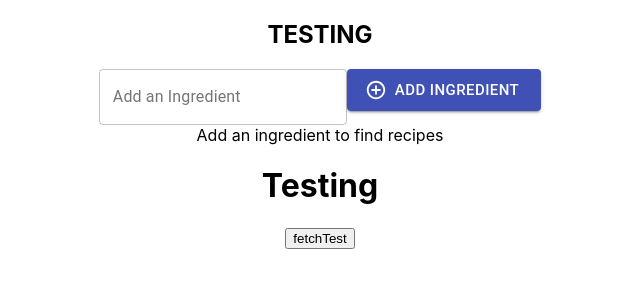
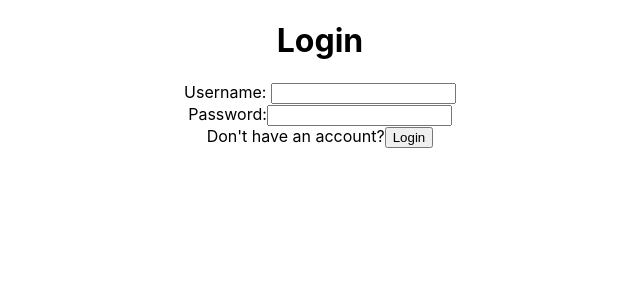
Before and after one commit to hannahtoth/yum-client, a React (Create React App) app: page / in a window 1280 px wide. Shown: the top 300 px of the page, without its empty margins (320-960 px from the left). Built offline with nearby package versions, Linux system fonts and the light colour scheme.

Commit message:
login/signup functionality

```diff
--- a/src/App.js
+++ b/src/App.js
@@ -1,14 +1,15 @@
 import {useState} from 'react';
 import './App.css';
 import AppLoggedIn from './components/AppLoggedIn';
+import Portal from './components/Portal';
 
 function App() {
 
-  const [loggedIn, setLoggedIn] = useState(true)
-
   return (
     <div className="App">
-      {loggedIn ? <AppLoggedIn /> : <></>}
+
+     {/* {loggedIn ? <AppLoggedIn /> : <Portal/>} */}
+     <Portal/>
     </div>
   );
 }
--- /dev/null
+++ b/src/components/Login.js
@@ -0,0 +1,31 @@
+import { useState } from 'react'
+import AppLoggedIn from './AppLoggedIn'
+
+const Login = (props) => {
+
+
+    return (
+        <>
+            {
+            props.loggedIn ?
+            <AppLoggedIn /> :
+                <form>
+                    <h1>Login</h1>
+                    <label>Username: </label>
+                    <input placeholder={props.username} onChange={e => props.setUsername(e.target.value)}></input>
+                    <br />
+
+                    <label>Password:</label>
+                    <input type="password" onChange={e => props.setPassword(e.target.value)}></input>
+                    <br />
+
+                    <a onClick={props.toggle}>Don't have an account?</a>
+                    <button type="button" onClick={props.loginForm}>Login</button>
+                </form>}
+
+        </>
+
+    )
+}
+
+export default Login
--- /dev/null
+++ b/src/components/Portal.js
@@ -0,0 +1,91 @@
+import { PinDropSharp } from '@material-ui/icons'
+import { useState, useEffect } from 'react'
+import Login from './Login'
+import Signup from './Signup'
+
+const Portal = () => {
+    const [showLogin, setShowLogin] = useState(true)
+    const [username, setUsername] = useState()
+    const [password, setPassword] = useState()
+    const [loggedIn, setLoggedIn] = useState(false)
+    const [sessionToken, setSessionToken] = useState('')
+
+
+    useEffect(() => {
+        if (localStorage.getItem('token')){
+            setSessionToken(localStorage.getItem('token'))
+            setLoggedIn(true)
+            console.log(localStorage)
+
+        }
+    }, [])
+
+
+
+    const toggleLoginSignup = () => {
+        setShowLogin(!showLogin)
+    }
+
+    const updateToken = (newToken) => {
+        localStorage.setItem('token', newToken)
+        setSessionToken(newToken)
+        console.log(newToken)
+        newToken ? setLoggedIn(true) : setLoggedIn(false)
+        console.log(sessionToken)
+    }
+
+    const loginForm = (e) => {
+        e.preventDefault()
+        console.log(`${username}, ${password}`)
+        fetch("http://localhost:3000/user/login", {
+            method: 'POST',
+            body: JSON.stringify({user:{username: username, password: password}}),
+            headers: new Headers({
+                'Content-Type': 'application/json'
+            })
+        }).then(
+            (res) => res.json()
+        ).then(json => {
+            updateToken(json.sessionToken)
+        })
+    }
+
+    const signUpForm = (e) => {
+        e.preventDefault()
+        console.log(`${username}, ${password}`)
+        fetch("http://localhost:3000/user/register", {
+            method: 'POST',
+            body: JSON.stringify({user:{username: username, password: password}}),
+            headers: new Headers({
+                'Content-Type': 'application/json'
+            })
+        }).then(
+            (res) => res.json()
+        ).then(json => {
+            updateToken(json.sessionToken)
+        })
+    }
+
+    return (
+        <>
+            {showLogin
+                ? <Login
+                    username={username}
+                    setPassword={setPassword}
+                    setUsername={setUsername}
+                    toggle={toggleLoginSignup}
+                    loginForm={loginForm}
+                    loggedIn={loggedIn} />
+                : <Signup
+                    username={username}
+                    setPassword={setPassword}
+                    setUsername={setUsername}
+                    toggle={toggleLoginSignup}
+                    signUpForm={signUpForm}
+                    password={password}
+                    loggedIn={loggedIn} />}
+        </>
+    )
+}
+
+export default Portal
--- /dev/null
+++ b/src/components/Signup.js
@@ -0,0 +1,42 @@
+import { useState } from 'react'
+import AppLoggedIn from './AppLoggedIn'
+
+const Signup = (props) => {
+    const [confirmPassword, setConfirmPassword] = useState()
+    const [failMessage, setFailMessage] = useState('')
+
+
+    const confirmAndSend = (e) => {
+        if (props.password === confirmPassword) {
+            props.signUpForm(e)
+        } else {
+            setFailMessage("Passwords must match")
+            setTimeout(() => { setFailMessage("") }, 2000)
+        }
+    }
+
+    return (
+        <>
+            {props.loggedIn ?
+                <AppLoggedIn /> :
+                <form>
+                    <h1>Sign Up!</h1>
+                    <label>Username: </label>
+                    <input placeholder={props.username} onChange={e => props.setUsername(e.target.value)}></input>
+                    <br />
+                    <label>Password: </label>
+                    <input type="password" onChange={e => props.setPassword(e.target.value)}></input>
+                    {console.log(props.password)}
+                    <br />
+                    <label >Confirm: </label>
+                    <input type="password" onChange={e => setConfirmPassword(e.target.value)}></input>
+                    {console.log(confirmPassword)}
+                    <br />
+                    <a onClick={props.toggle}>Already have an account?</a>
+                    <button type="button" onClick={confirmAndSend}>Sign Up</button>
+                </form>
+            } </>
+    )
+}
+
+export default Signup
```
